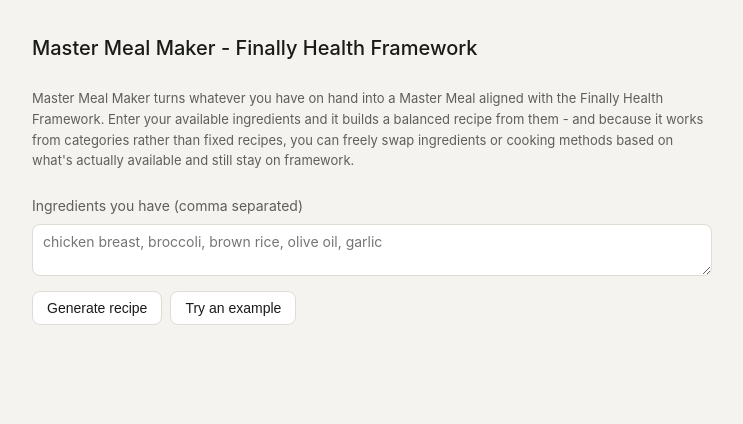
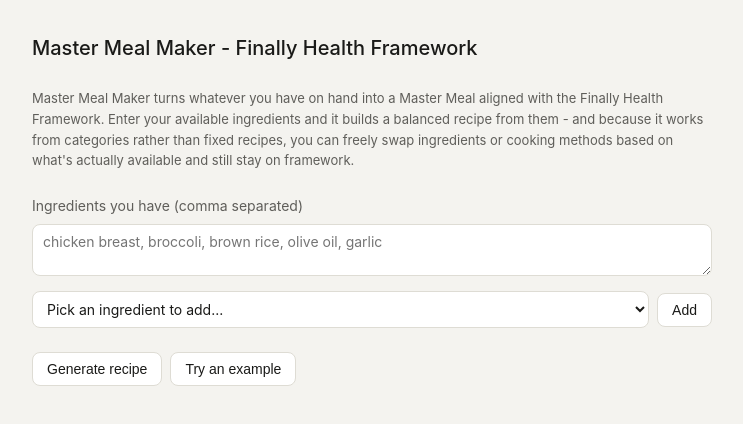
Before and after one commit to rtee94/meal-builder, a plain HTML site: page index.html in a window 1280 px wide. Shown: the whole page, without its empty margins (268-1011 px from the left). Drawn offline with Linux system fonts and the light colour scheme.

Commit message:
Add ingredient dropdown to pick from known ingredients

```diff
--- a/index.html
+++ b/index.html
@@ -61,6 +61,11 @@
     border-radius: var(--radius); background: var(--surface-2); color: var(--text-primary);
     cursor: pointer;
   }
+  select {
+    font-size: 14px; padding: 8px 10px; border: 0.5px solid var(--border);
+    border-radius: var(--radius); background: var(--surface-2); color: var(--text-primary);
+    font-family: inherit; flex: 1; min-width: 160px;
+  }
   button:hover { background: var(--surface-1); }
   button:active { transform: scale(0.98); }
   .row { display: flex; gap: 8px; align-items: center; margin-bottom: 1.5rem; flex-wrap: wrap; }
@@ -83,6 +88,13 @@
 
 <label for="ingredients-input">Ingredients you have (comma separated)</label>
 <textarea id="ingredients-input" rows="2" placeholder="chicken breast, broccoli, brown rice, olive oil, garlic"></textarea>
+
+<div class="row">
+  <select id="ingredient-select">
+    <option value="">Pick an ingredient to add...</option>
+  </select>
+  <button id="add-ingredient-btn" type="button">Add</button>
+</div>
 
 <div class="row">
   <button id="generate-btn">Generate recipe</button>
@@ -425,6 +437,23 @@ document.getElementById("example-btn").addEventListener("click", function(){
   run();
 });
 
+var ingredientSelect = document.getElementById("ingredient-select");
+Object.keys(DB).sort().forEach(function(key){
+  var opt = document.createElement("option");
+  opt.value = key;
+  opt.textContent = cap(key);
+  ingredientSelect.appendChild(opt);
+});
+
+document.getElementById("add-ingredient-btn").addEventListener("click", function(){
+  var val = ingredientSelect.value;
+  if (!val) return;
+  var ta = document.getElementById("ingredients-input");
+  var current = ta.value.trim();
+  ta.value = current ? current + ", " + cap(val) : cap(val);
+  ingredientSelect.value = "";
+});
+
 })();
 </script>
 </body>
```
